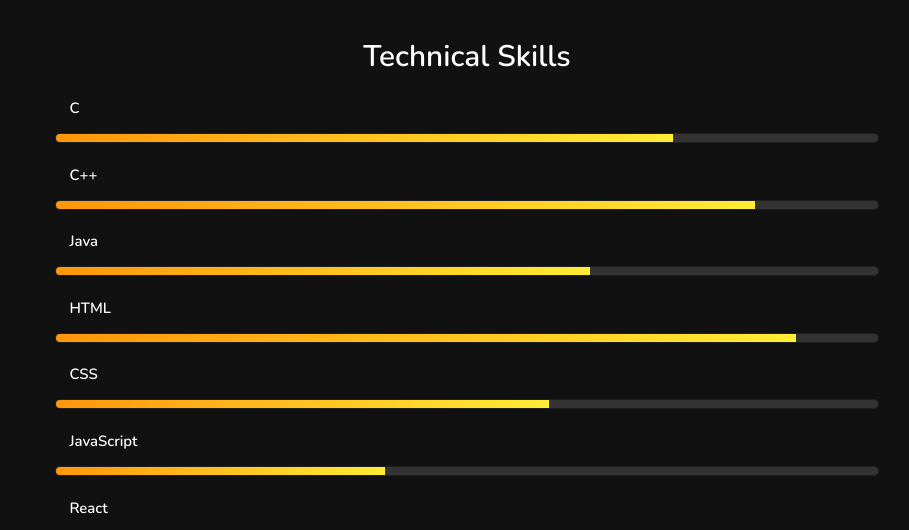
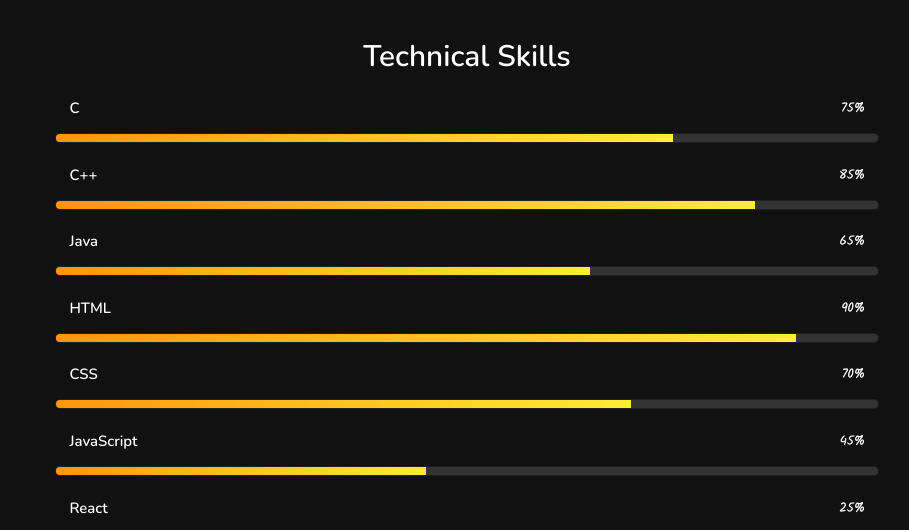
Before and after one commit to rupamsasmal6636/Portfolio-Website, a plain HTML site: page index.html in a window 1280 px wide. Shown: the part 1695-2225 px from the top of the page, without its empty margins (365-1274 px from the left). Drawn offline with nearby package versions, Linux system fonts and the light colour scheme.

Commit message:
add percentage on skill section

```diff
--- a/CSS/style.css
+++ b/CSS/style.css
@@ -1,5 +1,5 @@
 @import url('https://fonts.googleapis.com/css2?family=Baloo+Bhai+2:wght@500&family=Nunito:wght@400;600&display=swap');
-
+@import url('https://fonts.googleapis.com/css2?family=Baloo+Bhai+2:wght@500&family=Kalam:wght@300&family=Nunito:wght@400;600&display=swap');
 :root{
     /* background: yellow; */
     --yellow: #f9ca24;
@@ -257,6 +257,11 @@
     height: 1rem;
     background: linear-gradient(135deg, rgb(255, 149, 11)0%,  rgb(255, 238, 54)100%);
 }
+.percentage{
+    float: right;
+    font-size: 1.3rem;
+    font-family: 'Kalam', cursive;
+}
 .c{
     width: 75%;
     animation: c 3s;
@@ -290,20 +295,20 @@
     100%{ width: 90%; }
 }
 .css{
-    width: 60%;
+    width: 70%;
     animation: css 3s;
 }
 @keyframes css{
     0%{ width: 0%; }
-    100%{ width: 60%; }
+    100%{ width: 70%; }
 }
 .js{
-    width: 40%;
+    width: 45%;
     animation: js 3s;
 }
 @keyframes js{
     0%{ width: 0%; }
-    100%{ width: 40%; }
+    100%{ width: 45%; }
 }
 .react{
     width: 25%;
--- a/index.html
+++ b/index.html
@@ -78,26 +78,26 @@
 
         <div class="row">
             <div class="skilldata" data-aos="fade-up" data-aos-offset="220" data-aos-delay="120" data-aos-duration="1000">
-                <h1>Technical Skills</h1>
-                <li><h3>C</h3>
+                <h1>Technical Skills </h1>
+                <li><h3>C <span class="percentage">75%</span></h3>
                     <span class="bar"> <span class="c" ></span> </span>
                 </li>
-                <li><h3>C++</h3>
+                <li><h3>C++<span class="percentage">85%</span></h3>
                     <span class="bar"> <span class="cpp"></span> </span>
                 </li>
-                <li><h3>Java</h3>
+                <li><h3>Java<span class="percentage">65%</span></h3>
                     <span class="bar"> <span class="java"></span> </span>
                 </li>
-                <li><h3>HTML</h3>
+                <li><h3>HTML<span class="percentage">90%</span></h3>
                     <span class="bar"> <span class="html"></span> </span>
                 </li>
-                <li><h3>CSS</h3>
+                <li><h3>CSS<span class="percentage">70%</span></h3>
                     <span class="bar"> <span class="css"></span> </span>
                 </li>
-                <li><h3>JavaScript</h3>
+                <li><h3>JavaScript<span class="percentage">45%</span></h3>
                     <span class="bar"> <span class="js"></span> </span>
                 </li>
-                <li><h3>React</h3>
+                <li><h3>React<span class="percentage">25%</span></h3>
                     <span class="bar"> <span class="react"></span> </span>
                 </li>
             </div>
@@ -177,7 +177,7 @@
                     <a href = "https://www.instagram.com/rupamsasmal/" target="_blank">
                         <img src="https://img.icons8.com/fluent/48/000000/instagram-new.png"/>
                     </a>
-                    <a href = "https://mail.google.com/mail/u/2/#inbox?compose=CllgCJftLcFLsvpnjqZsSdKqScCqZrRczjNgPLbfxTHqDMgGshxFRnnqQFxLgLqfVNMBcmVncjV" target="_blank">
+                    <a href = "mailto:liveandlearnrupam@email.com"  target="_blank">
                         <img src="https://img.icons8.com/fluency/48/000000/gmail-new.png"/>
                     </a>
                 </div>
```
